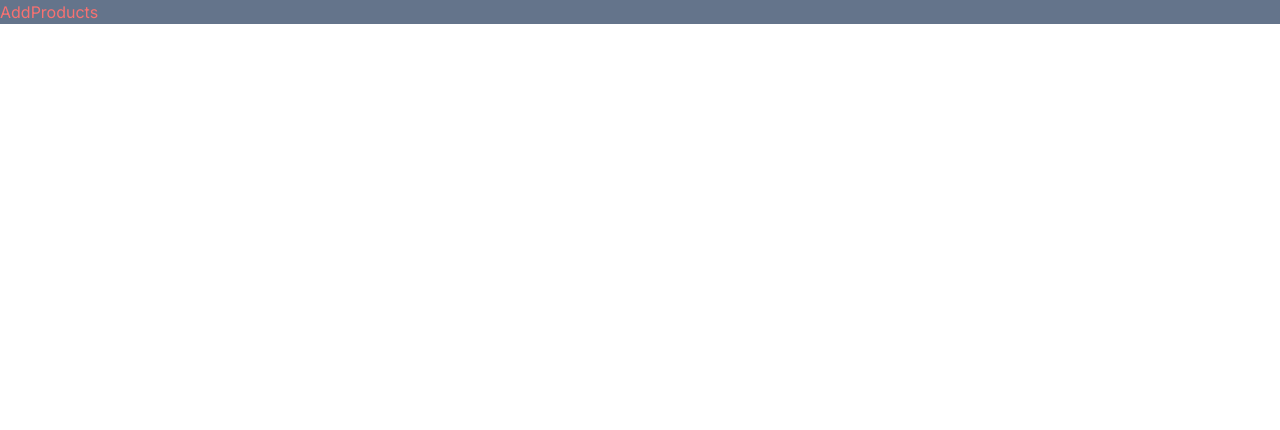
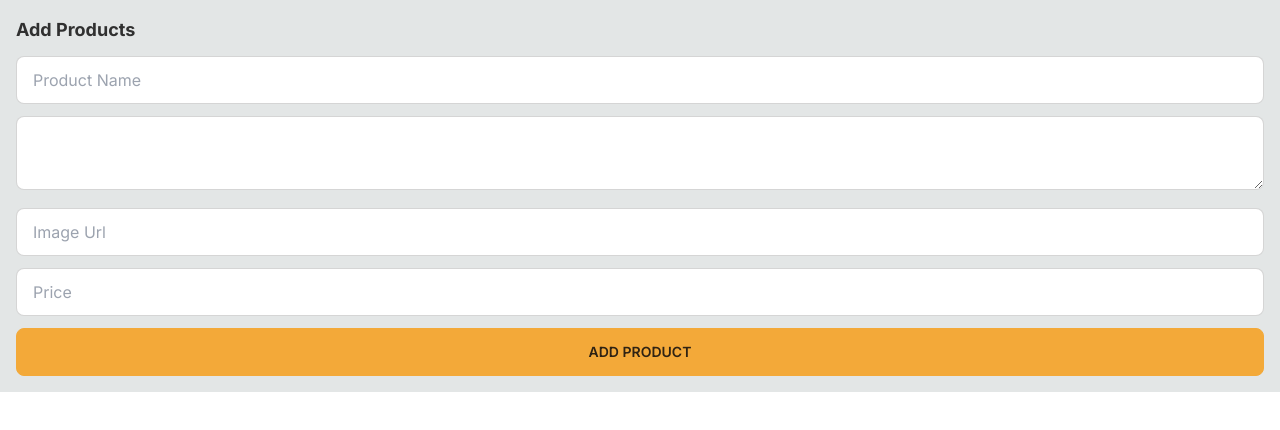
Before and after one commit to merovinjs/nextjs13-ecommerce, a Next.js app: page /add-product in a window 1280 px wide. Shown: the top 430 px of the page. Built offline with nearby package versions, Linux system fonts and the light colour scheme.

Commit message:
server action tested

```diff
--- a/app/add-product/page.tsx
+++ b/app/add-product/page.tsx
@@ -1,7 +1,54 @@
+
+import {prisma} from "@/lib/db/prisma";
+import { redirect } from "next/navigation";
 import React from "react";
 
+export const metadata ={
+  title:'Add-Products '
+}
+
+async function addProduct(formdata:FormData){
+  "use server"
+
+  const name=formdata.get('name')?.toString();
+  const description=formdata.get('description')?.toString()
+  const imageUrl=formdata.get('imageUrl')?.toString()
+  const price=Number(formdata.get('price') || 0)
+
+if(!name || !description || !imageUrl || !price){
+  throw new Error("All fields are required")
+  }
+
+  await prisma.products.create({
+   data:{
+    name,
+    description,
+    imageUrl,
+    price}
+
+})
+redirect("/")
+}
+
 const AddProducts = () => {
-  return <div className="bg-slate-500 text-red-400">AddProducts</div>;
+  return <div >
+    <h1 className="mb-3 text-lg font-bold">Add Products</h1>
+    <form action={addProduct}>
+      <input type="text"
+      placeholder="Product Name"
+      name="name"
+      className="input input-bordered mb-3 w-full"
+
+
+      />
+    <textarea name="description" id=""
+    className="textarea textarea-bordered mb-3 w-full " ></textarea>
+    <input type="url" name="imageUrl" placeholder="Image Url" className="input input-bordered mb-3 w-full" />
+    <input name="price" type="number" placeholder="Price" className="input input-bordered mb-3 w-full" />
+
+    <button className="btn btn-primary btn-block" type="submit">Add Product</button>
+    </form>
+  </div>;
 };
 
 export default AddProducts;
--- a/app/layout.tsx
+++ b/app/layout.tsx
@@ -16,7 +16,13 @@
 {
   return (
     <html lang="en">
-      <body className={inter.className}>{children}</body>
+      <body className={inter.className}>
+        <main className='p-4 m-auto max-w-7xl  min-w-[300px] '>
+
+        {children}
+        </main>
+
+        </body>
     </html>
   )
 }
--- a/lib/db/prisma.ts
+++ b/lib/db/prisma.ts
@@ -1,10 +1,9 @@
 import { PrismaClient } from "@prisma/client";
 
-declare global {
-  var prisma: PrismaClient | undefined;
-}
-const prisma = global.prisma || new PrismaClient();
-if (process.env.NODE_ENV !== "production") {
-  global.prisma = prisma;
-}
-export default prisma;
+const globalForPrisma = globalThis as unknown as {
+  prisma: PrismaClient | undefined;
+};
+
+export const prisma = globalForPrisma.prisma ?? new PrismaClient();
+
+if (process.env.NODE_ENV !== "production") globalForPrisma.prisma = prisma;
--- a/next.config.js
+++ b/next.config.js
@@ -1,4 +1,11 @@
 /** @type {import('next').NextConfig} */
-const nextConfig = {};
+const nextConfig = {
+    images: {
+        domains: ["images.pexels.com"],
+      },
+    experimental:{
+        serverActions:true
+    }
+};
 
 module.exports = nextConfig;
```
